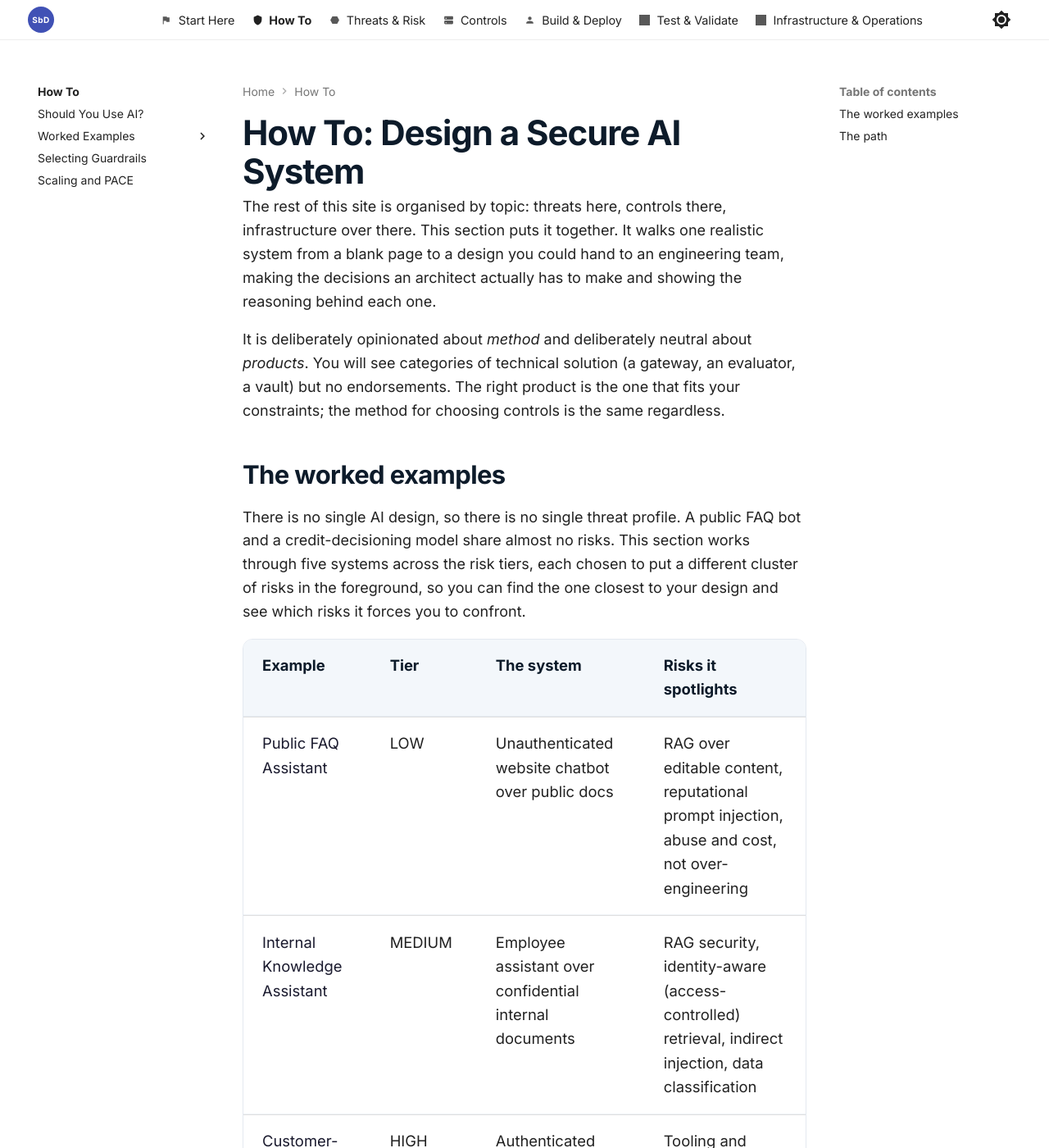
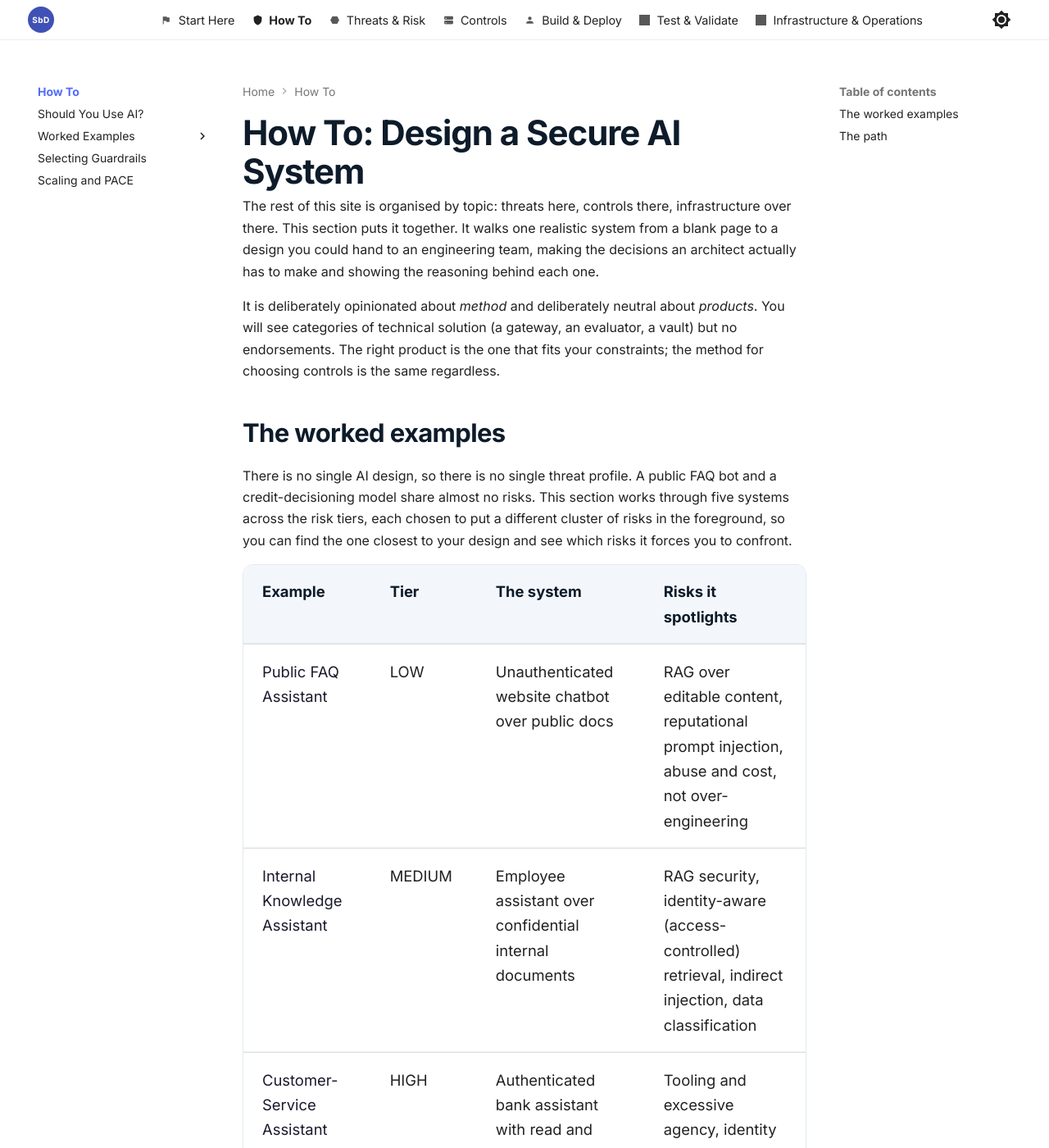
Before and after one commit to JonathanCGill/aisecuredbydesign.io, an MkDocs documentation site: the page built from docs/how-to/README.md, in a window 1280 px wide and 1400 px high. Shown: the whole window at 82% size. Built offline with MkDocs 1.6.1 and Material for MkDocs 9.7.7, drawn with Linux system fonts in a browser that asks for light colours.

Commit message:
Accent active nav/TOC states and set 16px body text
- Side-nav active page and TOC current section now use the indigo
  accent (with bolder weight); nav hover/focus picks up the accent too.
- Drop body text from 18px to the reference 16px (line-height 1.65)
  for a tighter, docs-style reading rhythm site-wide.

Co-Authored-By: Claude Opus 4.8 <noreply@anthropic.com>
Claude-Session: https://claude.ai/code/session_01NcuB2qPqfPXHVn6MNQQRBa

```diff
--- a/docs/stylesheets/extra.css
+++ b/docs/stylesheets/extra.css
@@ -41,8 +41,8 @@
 }
 
 .md-typeset {
-  font-size: 18px;
-  line-height: 1.6;
+  font-size: 16px;
+  line-height: 1.65;
 }
 
 h1, h2, h3, h4, h5, h6,
@@ -443,21 +443,21 @@ img[src$=".svg"] {
 [data-md-color-scheme="slate"] .tier-high     { background: #3d200a; color: #fbbf85; border-color: #5a2f11; }
 [data-md-color-scheme="slate"] .tier-critical { background: #3b0f0f; color: #f7a8a8; border-color: #5a1616; }
 
-/* Mobile drawer: remove accent colour, use black throughout */
-.md-nav--primary {
-  --md-accent-fg-color: var(--md-default-fg-color);
-  --md-accent-fg-color--transparent: transparent;
-}
-
+/* Active page (sidebar) and current section (TOC) use the indigo accent */
 .md-nav__link--active,
-.md-nav__link:focus,
-.md-nav__link:hover,
 .md-nav__item--active > .md-nav__link,
 .md-nav--primary .md-nav__link--active,
 .md-nav--primary .md-nav__item--active > .md-nav__link,
 [data-md-level] .md-nav__link--active,
 .md-nav__link[data-md-state="current"] {
-  color: var(--md-default-fg-color) !important;
+  color: var(--md-accent-fg-color) !important;
+  font-weight: 600;
+}
+
+/* Hover/focus across nav also picks up the accent */
+.md-nav__link:focus,
+.md-nav__link:hover {
+  color: var(--md-accent-fg-color) !important;
 }
 
 /* Footer */
```
